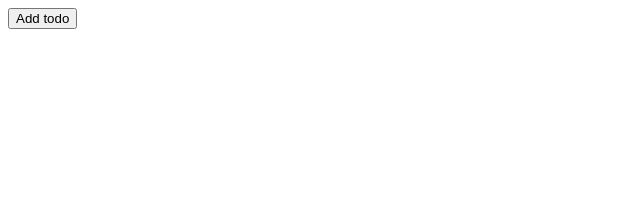
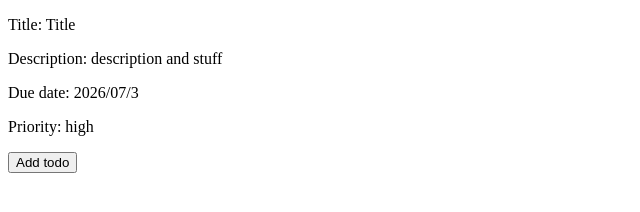
Before and after one commit to Chief-99/todo-list, a website built with webpack: page src/index.html in a window 1280 px wide. Both pictures are taken after a click on the button "Add todo". Shown: the whole page, without its empty margins (0-640 px from the left). Built offline with nearby package versions, Linux system fonts and the light colour scheme.

Commit message:
feat:Display todo item details on DOM

```diff
--- a/src/dom.js
+++ b/src/dom.js
@@ -1,10 +1,26 @@
 import { createToDo } from "./todo.js";
 
 const addToDoButton = document.querySelector('#add-todo');
+const titleText = document.querySelector('.title');
+const descriptionText = document.querySelector('.description');
+const dueDateText = document.querySelector('.due-date');
+const priorityText = document.querySelector('.priority');
+
+const first = createToDo('Title', 'description and stuff', '2026/07/3', 'high');
+
+function domFunctions() {
+    function addTodo() {
+        const { title, description, dueDate, priority } = first;
+        titleText.textContent += title;
+        descriptionText.textContent += description;
+        dueDateText.textContent += dueDate;
+        priorityText.textContent += priority
+    }
+
+    addToDoButton.addEventListener('click', addTodo);
+
+    return;
+}
 
 
-function domElements() {
-    addToDoButton.addEventListener('click', () => createToDo('Title', 'description and stuff', '2026/07/3', 'high'));
-}
-
-export { domElements };
+export { domFunctions };
--- a/src/index.html
+++ b/src/index.html
@@ -8,8 +8,14 @@
 </head>
 
 <body>
-    <div id="todo-list">
+    <div id="container">
+        <p class="title">Title: </p>
 
+        <p class="description">Description: </p>
+
+        <p class="due-date">Due date: </p>
+
+        <p class="priority">Priority: </p>
     </div>
 
     <button id="add-todo">Add todo</button>
--- a/src/index.js
+++ b/src/index.js
@@ -1,5 +1,5 @@
 import { createToDo } from "./todo.js";
 import { mainList, projects } from "./projects.js";
-import { domElements } from "./dom.js";
+import { domFunctions } from "./dom.js";
 
-domElements();
+domFunctions();
--- a/src/todo.js
+++ b/src/todo.js
@@ -2,6 +2,7 @@ import { mainList } from "./projects.js";
 
 function createToDo(title, description, dueDate, priority) {
     const todo = { title, description, dueDate, priority };
+
     mainList.push(todo);
     console.log(todo);
     return todo;
```
